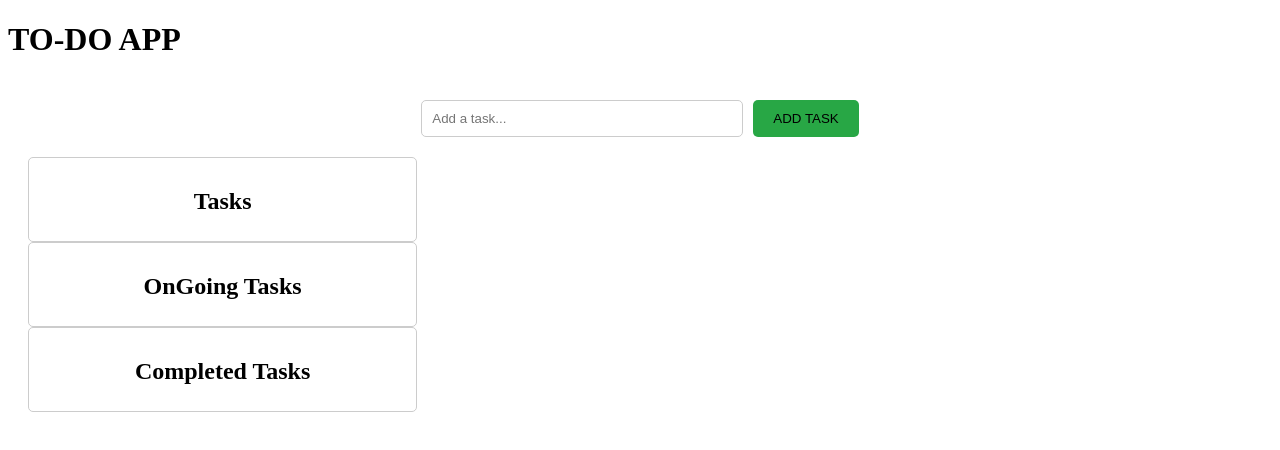
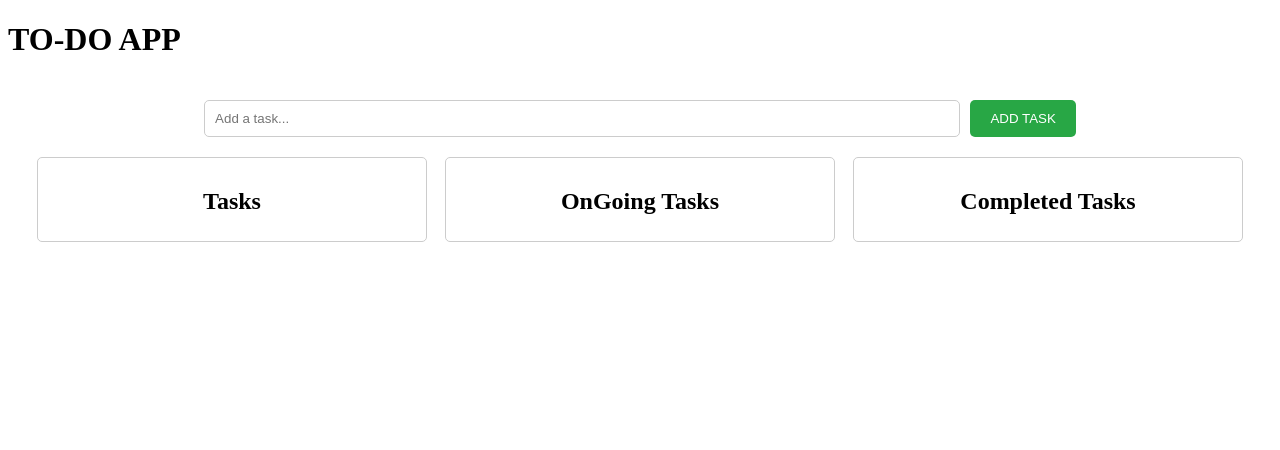
Before and after one commit to fathimamarsheenakp/ToDo-App, a React (Create React App) app: page / in a window 1280 px wide. Shown: the top 450 px of the page. Built offline with nearby package versions, Linux system fonts and the light colour scheme.

Commit message:
updated style.css

```diff
--- a/src/style.css
+++ b/src/style.css
@@ -14,7 +14,7 @@
 }
 
 .task-input {
-    width: 300px;
+    width: 60%;
     padding: 10px;
     margin-right: 10px;
     border: 1px solid #ccc;
@@ -27,10 +27,17 @@
     background-color: #28a745;
     border-radius: 5px;
     cursor: pointer;
+    color: white;
 }
 
 .add-task-button:hover {
     background-color: #218838;
+}
+
+.task-sections {
+    display: flex;
+    justify-content: space-around;
+    margin-top: 20px;
 }
 
 .task-section {
@@ -44,3 +51,20 @@
     text-align: center;
     margin-bottom: 10px;
 }
+
+.task-section ul {
+    list-style: none;
+    padding: 0;
+}
+
+.task-section li {
+    display: flex;
+    justify-content: space-between;
+    margin-bottom: 10px;
+}
+
+.task-section button {
+    margin-left: 10px;
+    padding: 5px;
+    cursor: pointer;
+}
```
